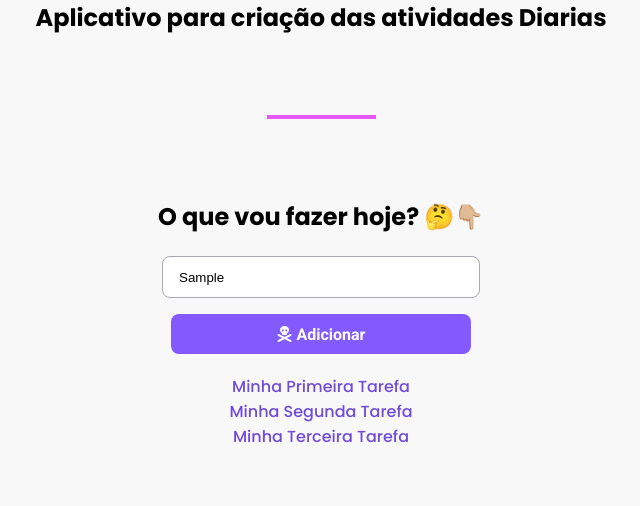
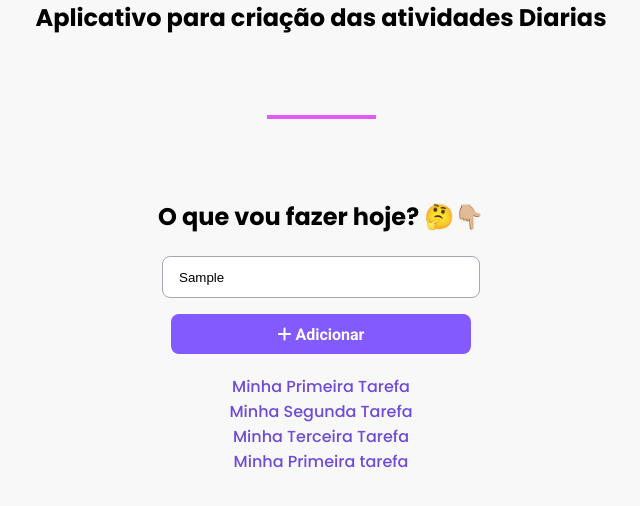
Before and after one commit to viniciusfraiz/todoist-electronjs, an Electron app: page index.html in a window 800 px wide. Both pictures are taken after typing "Sample" into the empty fields and a click on the button "Adicionar". Shown: the whole page, without its empty margins (79-719 px from the left). Drawn offline with Linux system fonts and the light colour scheme.

Commit message:
funçao adicionar item

```diff
--- a/index.html
+++ b/index.html
@@ -21,14 +21,23 @@
 
         <h2>O que vou fazer hoje? 🤔👇🏼</h2>
         <input type="text" placeholder="Escreva sua atividade"/>
-        <button> <i class="fa-solid fa-skull-crossbones"></i> Adicionar</button>
+
+        <!--botao de adicionar item-->
+         <button onclick="adicionarItem()">
+            <i class="fa-solid fa-plus">
+            </i> Adicionar</button>
     </div>
 
-    <ul>
+    <!--Lista de Todois-->
+    <ul id="Lista-de-tarefas">
         <li>Minha Primeira Tarefa</li>
         <li>Minha Segunda Tarefa</li>
         <li>Minha Terceira Tarefa</li>
     </ul>
 
+    <!--Importando Script responsavel pela lógica do todo-->
+
+    <script src="todo-list.js"></script>
+
 </body>
 </html>
--- a/style.css
+++ b/style.css
@@ -55,7 +55,7 @@ button {
 }
 
 button:hover{
-    background: red;
+    background: #632fff;
 }
 
 ul{
--- /dev/null
+++ b/todo-list.js
@@ -0,0 +1,19 @@
+function adicionarItem() {
+    const valorInput = "Minha Primeira tarefa";
+
+    //CRIANDO A TAG UL DO NOSSO HTML PELO ID
+    const minhaTagUL = document.getElementById("Lista-de-tarefas");
+
+    //CRIANDO TAG LI COM JAVASCRIP
+    const criarTagLI = document.createElement("li") ;
+
+    // ADICIONANDO UM TEXTO PARA NOSSA TagLi CRIADA
+    criarTagLI.innerText = valorInput ;
+
+    // ADICIONANDO A TAG Li para Nossa Ul
+    minhaTagUL.appendChild(criarTagLI) ;
+
+
+   console.log("ENTROU NA FUNÇAO ADICIONA ITEM")
+
+}
```
